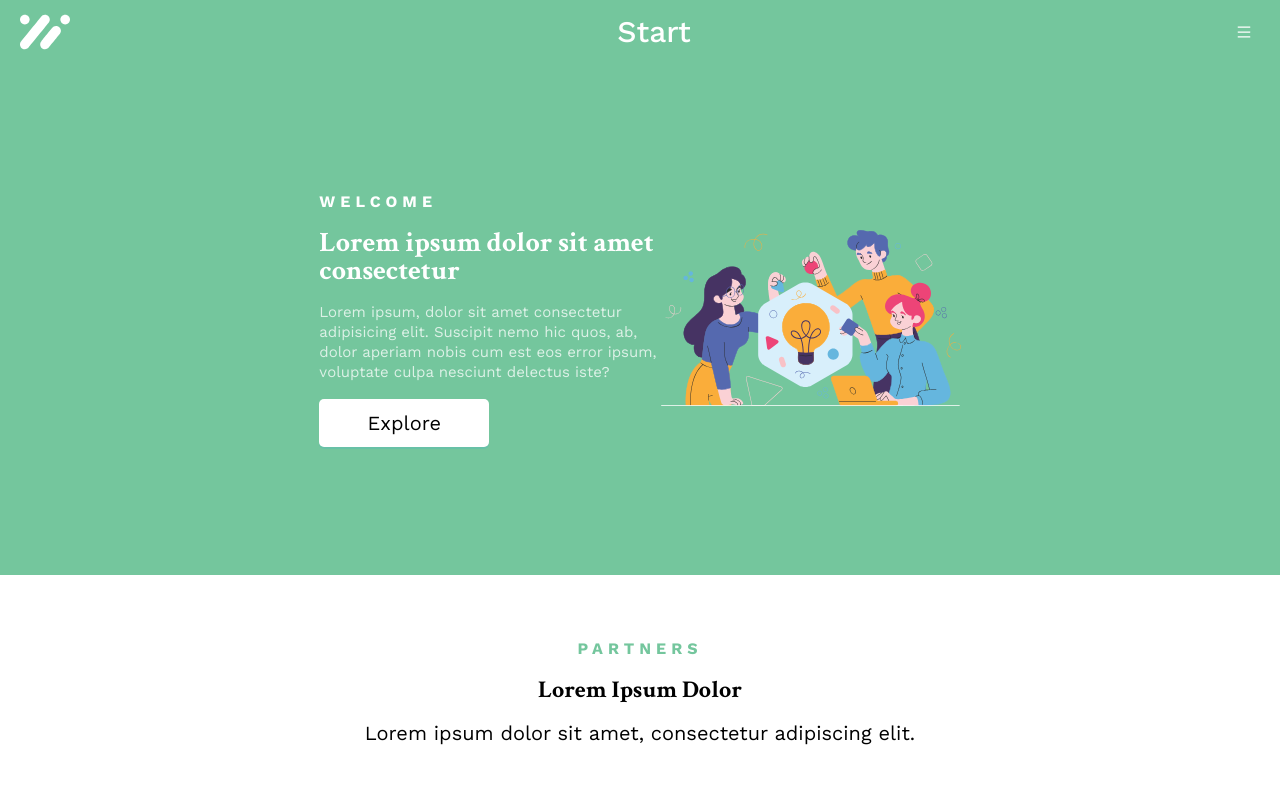
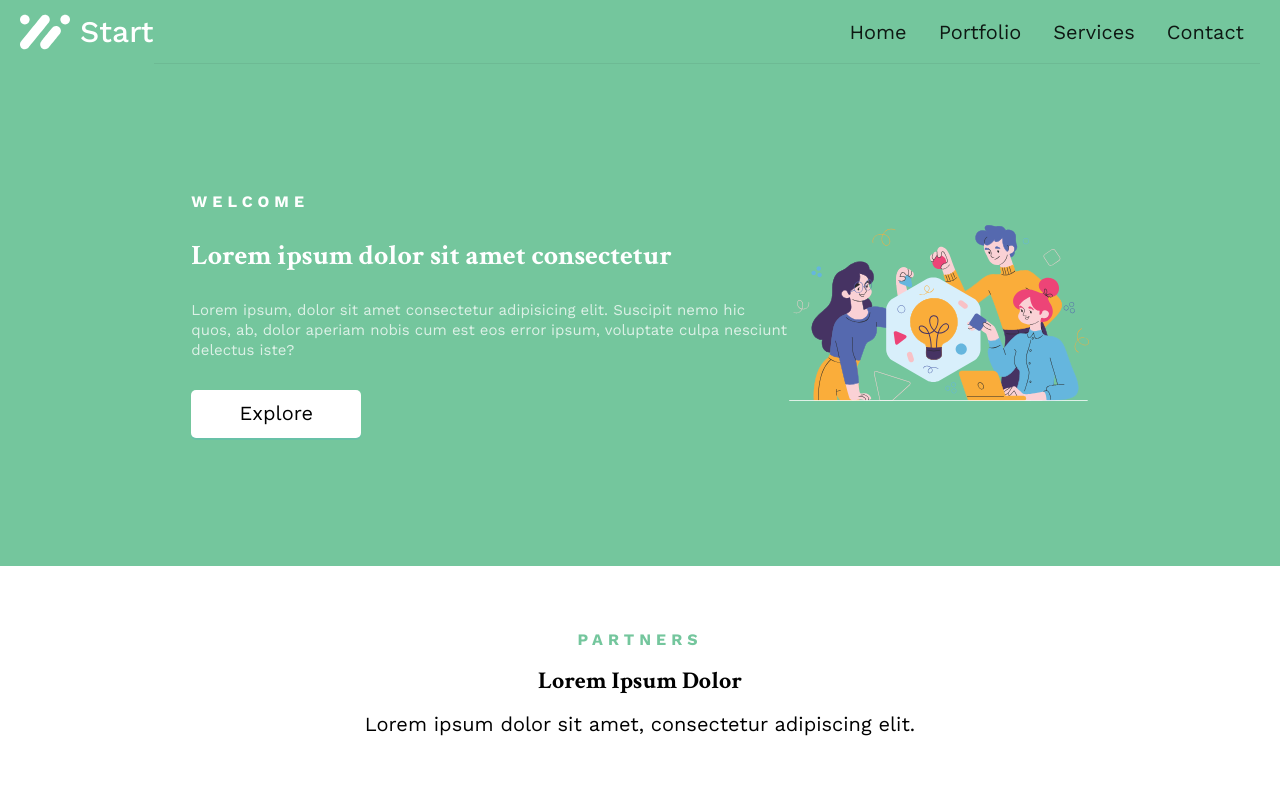
Before and after one commit to abzz1290/figma-Tproject, a React (Create React App) app: page / in a window 1280 px wide. Shown: the top 790 px of the page. Built offline with nearby package versions, Linux system fonts and the light colour scheme.

Commit message:
update header.tsx and header.css

```diff
--- /dev/null
+++ b/src/components/header/header.css
@@ -0,0 +1,33 @@
+/* Add these styles for sticky header on laptops */
+.desktop-menu {
+  display: flex;
+  justify-content: flex-end;
+  align-items: center;
+  width: 100%;
+  background-color: #74c69d;
+  color: var(--color-white-100, #fff);
+  text-align: right;
+  font-feature-settings: "clig" off, "liga" off;
+  font-family: Work Sans;
+  font-size: 20px;
+  font-style: normal;
+  font-weight: 400;
+}
+
+/* Add these styles to hide the Drawer on desktop */
+.hide-drawer-desktop {
+  display: none;
+}
+
+/* Media query to hide the desktop menu on mobile devices */
+@media (max-width: 767px) {
+  .desktop-menu {
+    display: none;
+  }
+}
+
+/* Additional styling for mobile header */
+.mobile-header {
+  background-color: #74c69d;
+  box-shadow: 0 2px 4px rgba(0, 0, 0, 0.1);
+}
--- a/src/components/header/header.tsx
+++ b/src/components/header/header.tsx
@@ -1,7 +1,8 @@
-import { FC, useState } from "react";
+import React, { FC, useState } from "react";
 import { Layout, Menu, Button, Drawer } from "antd";
 import { MenuOutlined } from "@ant-design/icons";
 import logo from "../../assets/logo.svg";
+import "../header/header.css";
 
 interface HeaderProps {
   title: string;
@@ -9,6 +10,7 @@ interface HeaderProps {
 
 const Header: FC<HeaderProps> = ({ title }) => {
   const [drawerOpen, setDrawerOpen] = useState(false);
+  const [isMobile, setIsMobile] = useState(window.innerWidth <= 767); // Set initial screen size
 
   const toggleDrawer = () => {
     setDrawerOpen(!drawerOpen);
@@ -20,19 +22,42 @@ const Header: FC<HeaderProps> = ({ title }) => {
 
   const menuItems = [
     { key: "home", title: "Home" },
-    { key: "about", title: "About" },
+    { key: "portfolio", title: "Portfolio" },
+    { key: "services", title: "Services" },
+    { key: "contact", title: "Contact" },
   ];
 
+  // Function to handle window resize
+  const handleResize = () => {
+    setIsMobile(window.innerWidth <= 767);
+  };
+
+  // Add event listener for window resize
+  window.addEventListener("resize", handleResize);
+
   return (
-    <Layout.Header className="header">
+    <Layout.Header className={`header ${isMobile ? "mobile-header" : ""}`}>
       <div className="logo">
         <img src={logo} alt="Logo" width={50} height={50} />
       </div>
       <div className="title">{title}</div>
-      <div className="burger-icon">
-        <Button type="text" icon={<MenuOutlined />} onClick={toggleDrawer} />
-      </div>
-      <Drawer placement="right" visible={drawerOpen} onClose={closeDrawer}>
+      {isMobile ? (
+        <div className="burger-icon">
+          <Button type="text" icon={<MenuOutlined />} onClick={toggleDrawer} />
+        </div>
+      ) : (
+        <Menu mode="horizontal" className="desktop-menu">
+          {menuItems.map((item) => (
+            <Menu.Item key={item.key}>{item.title}</Menu.Item>
+          ))}
+        </Menu>
+      )}
+      <Drawer
+        placement="right"
+        visible={drawerOpen}
+        onClose={closeDrawer}
+        className={isMobile ? "" : "hide-drawer-desktop"}
+      >
         <Menu mode="vertical">
           {menuItems.map((item) => (
             <Menu.Item key={item.key}>{item.title}</Menu.Item>
--- a/src/components/herosection/HeroSection.tsx
+++ b/src/components/herosection/HeroSection.tsx
@@ -18,7 +18,7 @@ const HeroSection: FC<HeroSectionProps> = ({
     <div className="hero-section">
       <div className="hero-section--div">
         <Row justify="center" align="middle">
-          <Col xs={24} sm={12} lg={8} style={{ margin: '0px' }}  className="hero-content">
+          <Col xs={24} sm={12} lg={14} style={{ margin: '0px' }}  className="hero-content">
             <h2 className="hero-sub-heading">{subHeading}</h2>
             <h1 className="hero-main-heading">{heading}</h1>
             <p className="hero-section-text">
```
